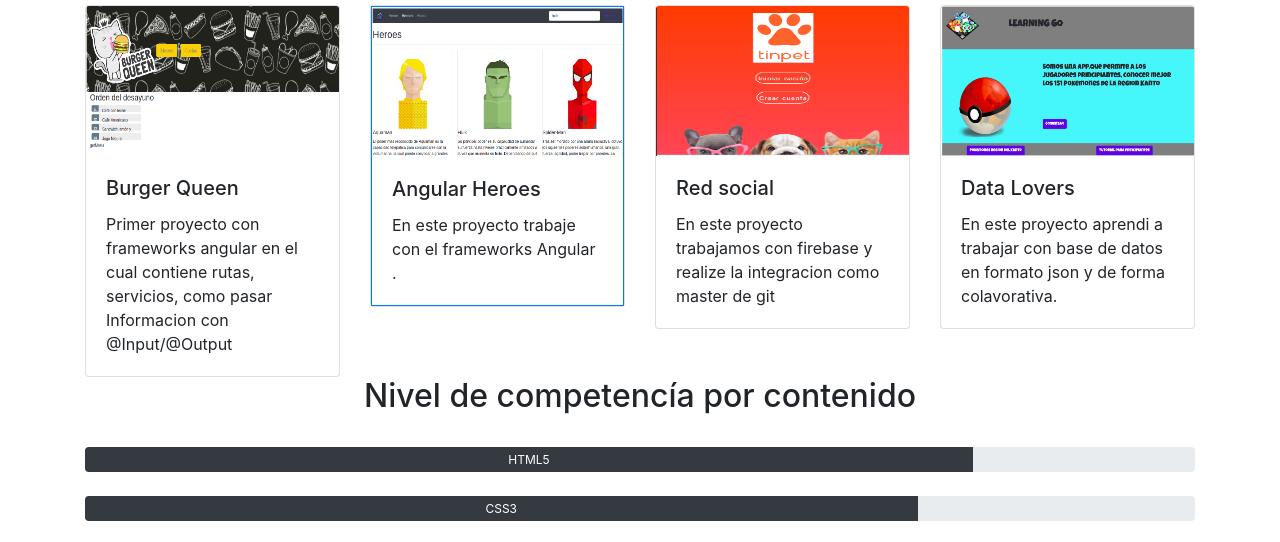
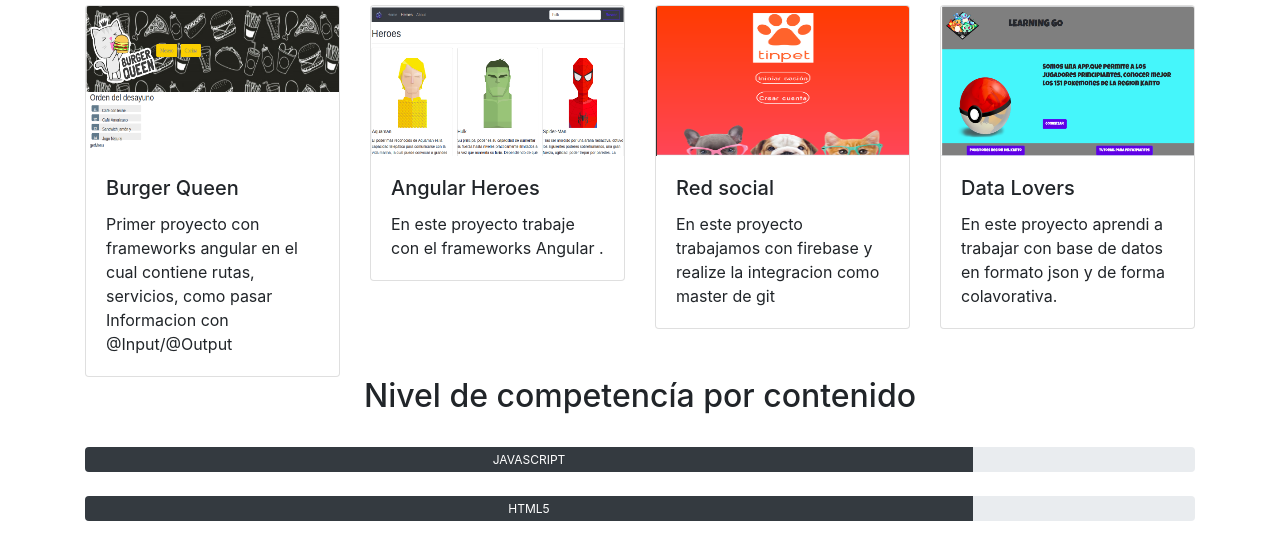
Before and after one commit to vurles/vurles.github.io, a plain HTML site: page index.html in a window 1280 px wide. Shown: the part 384-926 px from the top of the page. Drawn offline with nearby package versions, Linux system fonts and the light colour scheme.

Commit message:
agregando barra de contenido de javascript

```diff
--- a/index.html
+++ b/index.html
@@ -84,15 +84,12 @@
                                 </div>
                                 <div class="col-sm-6 col-md-6 col-lg-3">
                                     <div class="card">
-                                            <span class="border border-primary">
                                         <img src="./img/angular-heroes.png" class="card-img-top" alt="...">
 
                                         <div class="card-body">
                                             <h5 class="card-title">Angular Heroes</h5>
                                             <p class="card-text">En este proyecto trabaje con el frameworks Angular .</p>
-
                                         </div>
-                                    </span>
                                     </div>
                                 </div>
                         <div class="col-sm-6 col-md-6 col-lg-3">
@@ -101,7 +98,6 @@
                                 <div class="card-body">
                                     <h5 class="card-title">Red social</h5>
                                     <p class="card-text">En este proyecto trabajamos con firebase y realize la integracion como master de git</p>
-
                                 </div>
                             </div>
                         </div>
@@ -121,6 +117,10 @@
      <!-- mis habilidades -->
      <section class="container">
             <H2 class="titulo">Nivel de competencía por contenido</H2>
+            <br>
+            <div class="progress" style="height: 25px;">
+                <div class="progress-bar bg-dark" role="progressbar" style="width: 80%" aria-valuenow="80" aria-valuemin="0" aria-valuemax="100">JAVASCRIPT</div>
+            </div>
             <br>
             <div class="progress" style="height: 25px;">
                 <div class="progress-bar bg-dark" role="progressbar" style="width: 80%" aria-valuenow="80" aria-valuemin="0" aria-valuemax="100">HTML5</div>
```
